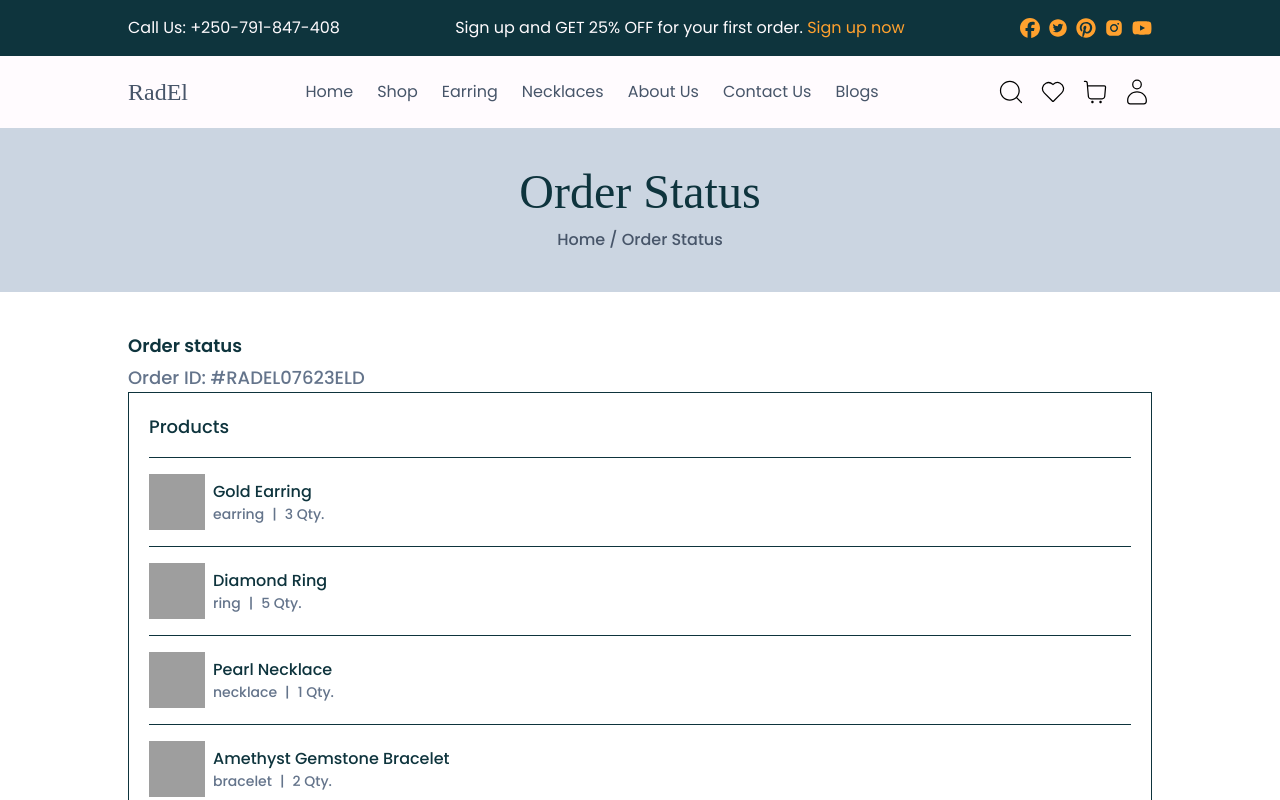
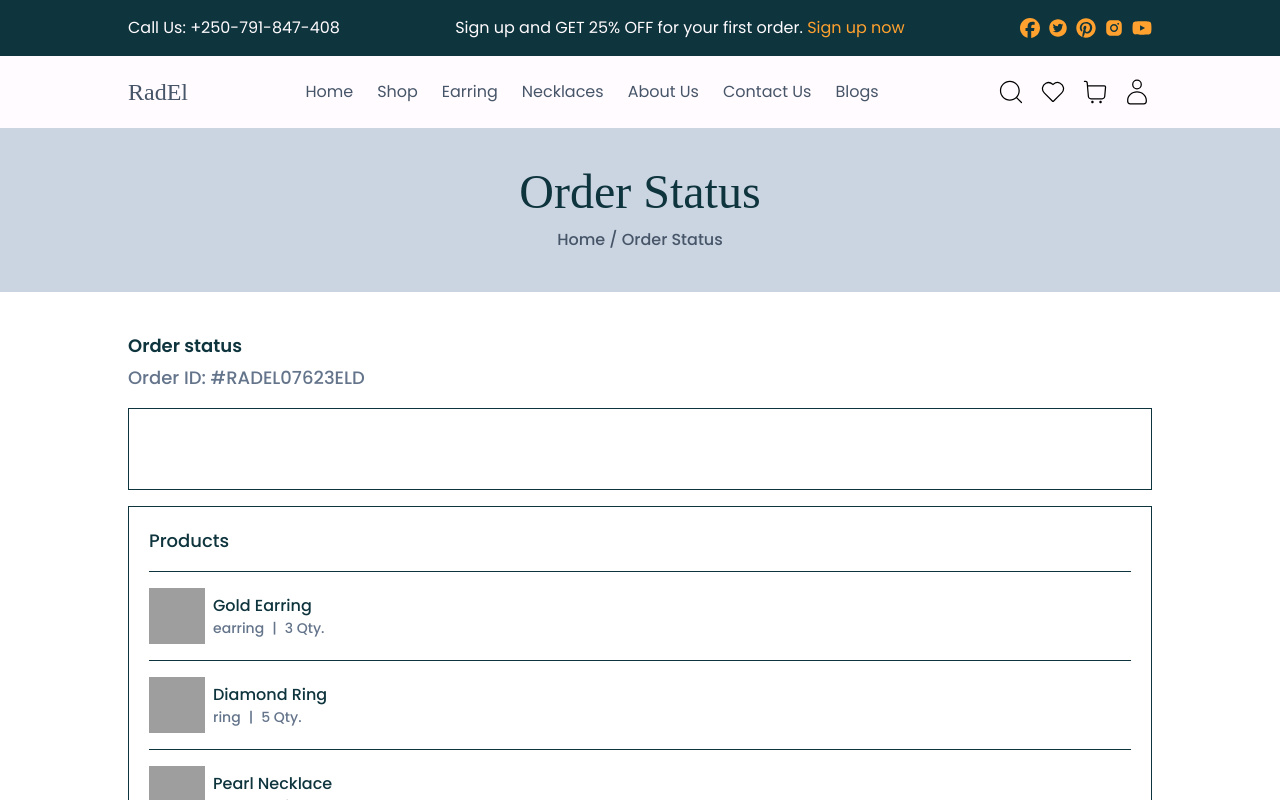
Before and after one commit to nshiziw/RadEL, a React (Vite) app: page /order-status in a window 1280 px wide. Shown: the top 800 px of the page. Built offline with nearby package versions, Linux system fonts and the light colour scheme; grey boxes are pictures that could not be loaded; a web font is replaced by a local one.

Commit message:
development

```diff
--- /dev/null
+++ b/src/assets/data/Progress.json
@@ -0,0 +1,5 @@
+[
+    {
+        "id": 1
+    }
+]
--- /dev/null
+++ b/src/components/Progress.jsx
@@ -0,0 +1,8 @@
+
+const Progress = () => {
+    return (
+        <section className="py-10 border border-navy-green my-4"></section>
+    )
+}
+
+export default Progress
--- a/src/pages/Order/Status.jsx
+++ b/src/pages/Order/Status.jsx
@@ -2,6 +2,7 @@ import Features from "../../components/Features"
 import Newsletter from "../../components/Newsletter"
 import { Title } from "../../components/Title"
 import Statuses from "../../assets/data/status.json"
+import Progress from "../../components/Progress"
 
 const Status = () => {
     return (
@@ -12,6 +13,7 @@ const Status = () => {
                     <p className="font-semibold text-navy-green">Order status</p>
                     <p className="font-medium text-slate-500">Order ID: #RADEL07623ELD</p>
                 </div>
+                <Progress />
                 <div className="border border-navy-green p-5">
                     <div className="mb-4">
                         <p className="text-navy-green font-medium capitalize text-lg">Products</p>
```
